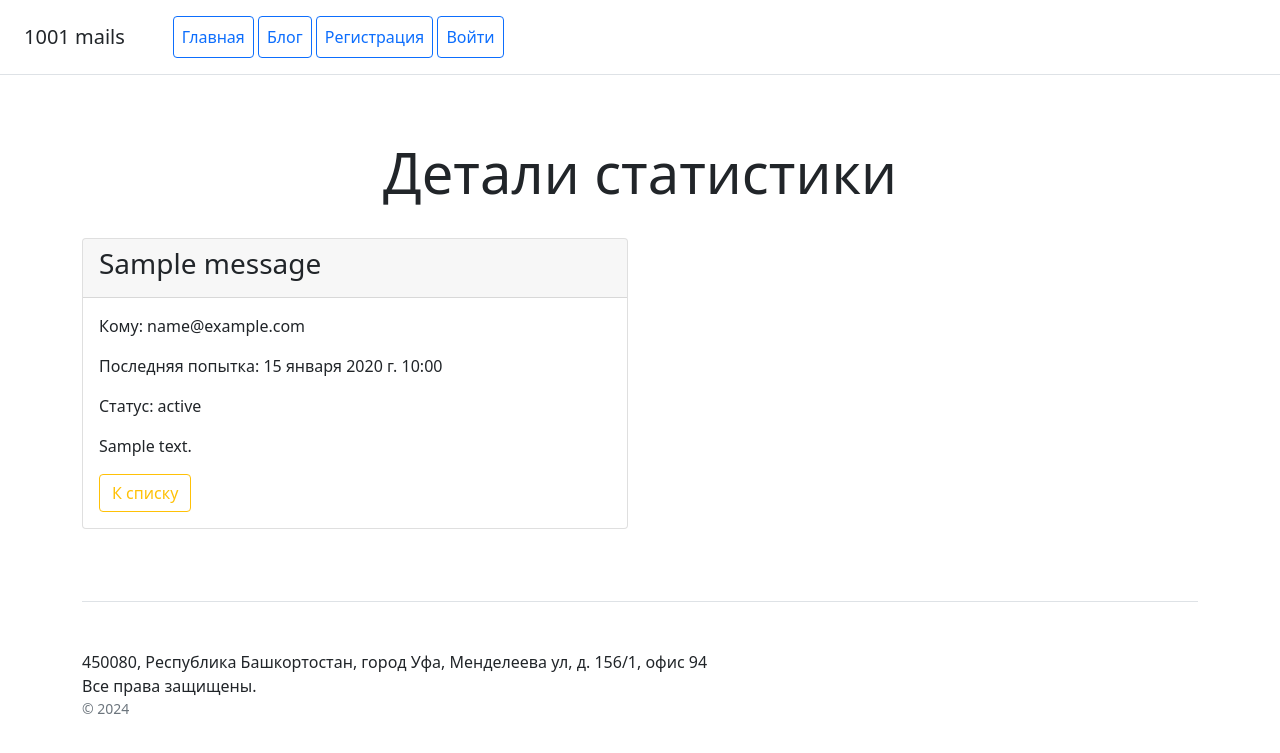
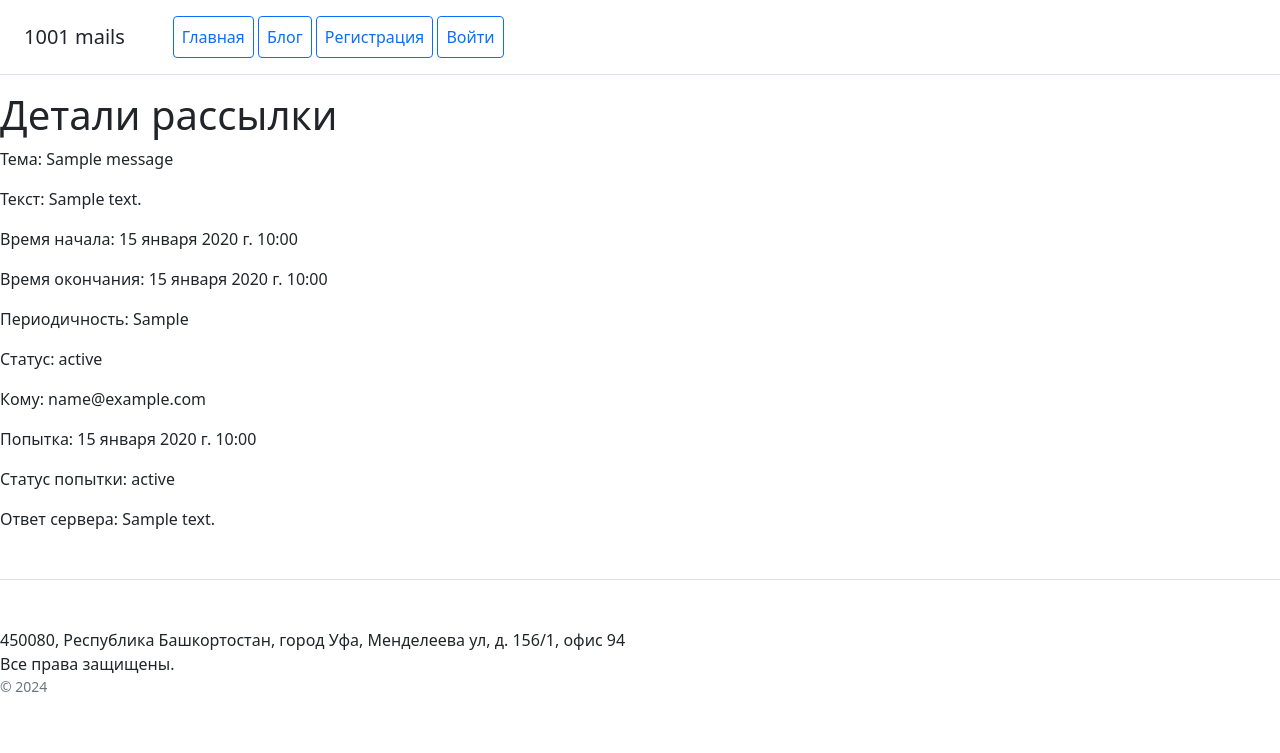
Before and after one commit to ElizavetaAveryanova/mass_mailing_service, a Django app: template mailing/templates/mailing/log_detail.html in a window 1280 px wide. Shown: the top 753 px of the page. Run offline with Django 5.2, Linux system fonts and the light colour scheme; the template is opened without the code that fills it: most values are stand-ins (such as "Sample title", 1, 10 or a date in 2020); data that the repository does not hold is empty; some libraries are stand-ins or nearby versions.

Commit message:
change log

```diff
--- a/mailing/templates/mailing/log_detail.html
+++ b/mailing/templates/mailing/log_detail.html
@@ -1,38 +1,26 @@
 {% extends 'mailing/base.html' %}
+
 {% block content %}
+<h1>Детали рассылки</h1>
 
-<div class="pricing-header px-3 py-3 pt-md-5 pb-md-4 mx-auto text-center">
-    <h1 class="display-4">Детали статистики</h1>
-</div>
+<p>Тема: {{ object.mailing.message.subject }}</p>
+<p>Текст: {{ object.mailing.message.text }}</p>
+<p>Время начала: {{ object.mailing.datetime_start }}</p>
+<p>Время окончания: {{ object.mailing.datetime_finish }}</p>
+<p>Периодичность: {{ object.mailing.get_period_display }}</p>
+<p>Статус: {{ object.mailing.get_status_display }}</p>
 
-<div class="container">
-    <div class="col-12">
-    <div class="row text-start">
-        <div class="col-6">
-            <div class="card mb-4 box-shadow">
-                <div class="card-header">
-                    <h3 class="card-title">
-                        {{ object.mailing.message.subject }}
-                    </h3>
-                </div>
-                <div class="card-body">
-                    <p>
-                        Кому: {{ object.clients.email  }}
-                    </p>
-                    <p>
-                        Последняя попытка: {{ object.try_time }}
-                    </p>
-                    <p>
-                        Статус: {{ object.try_status }}
-                    </p>
-                    <p>
-                        {{ object.server_answer }}
-                    </p>
-                    <a href="{% url 'mailing:log_list' %}" class="btn btn-outline-warning">К списку</a>
-                </div>
-            </div>
-        </div>
-    </div>
-    </div>
+{% if object.mailing.clients.all %}
+<p>Кому:
+    {% for client in object.mailing.clients.all %}
+    {{ client.email }}{% if not forloop.last %}, {% endif %}
+    {% endfor %}
+</p>
+{% else %}
+<p>Кому: -</p>
+{% endif %}
 
+<p>Попытка: {{ object.try_time }}</p>
+<p>Статус попытки: {{ object.get_try_status_display }}</p>
+<p>Ответ сервера: {{ object.server_answer }}</p>
 {% endblock %}
```
Also changed, not shown: mailing/services.py (+5 -2 lines), mailing/templates/mailing/log_list.html (+13 -10 lines).
